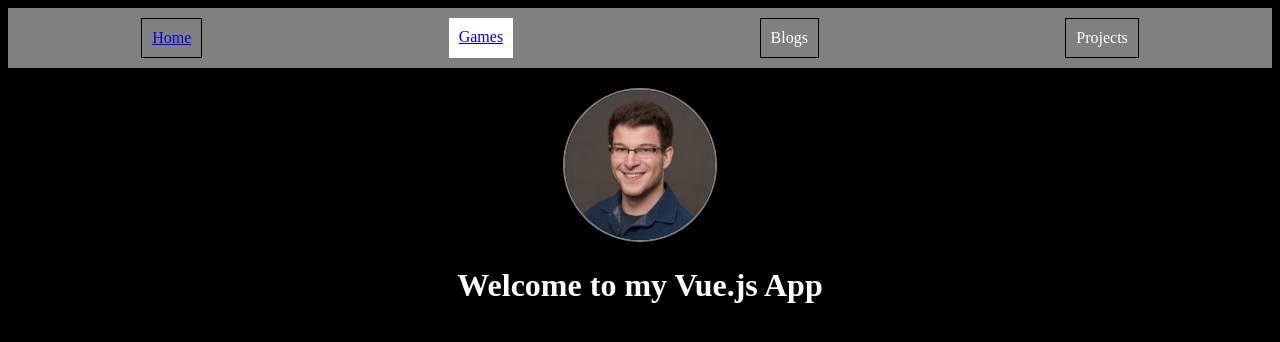
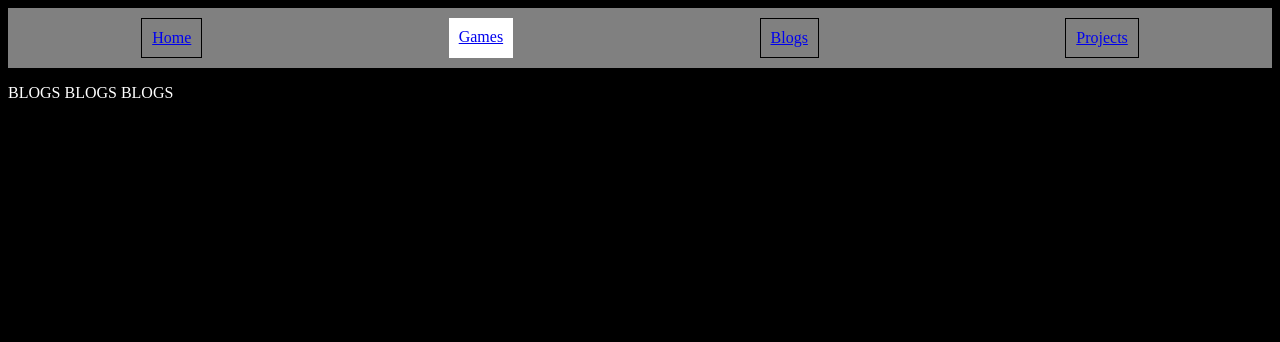
Before and after one commit to connorfrendt/my-projects, a Vue app: page /#/blogs in a window 1280 px wide. Before the commit this address led to /#/. Shown: the top 342 px of the page. Built offline with nearby package versions, Linux system fonts and the light colour scheme.

Commit message:
routed all pages (so far) and able to acces them

```diff
--- a/src/components/header/Header.vue
+++ b/src/components/header/Header.vue
@@ -2,8 +2,8 @@
     <div id="header">
       <RouterLink id="home" to="/">Home</RouterLink>
       <RouterLink id="games" to="/games">Games</RouterLink>
-      <div id="blogs">Blogs</div>
-      <div id="projects">Projects</div>
+      <RouterLink id="blogs" to="/blogs">Blogs</RouterLink>
+      <RouterLink id="projects" to="/projects">Projects</RouterLink>
     </div>
 </template>
 
@@ -25,13 +25,11 @@ export default {
   padding: 10px;
 }
 #games {
-
   padding: 10px;
   background-color: white;
 }
 #games:hover {
   background-color: gray;
-
 }
 
 #blogs {
--- a/src/components/header/blogs/Blogs.vue
+++ b/src/components/header/blogs/Blogs.vue
@@ -1,5 +1,5 @@
 <template>
-
+  <p>BLOGS BLOGS BLOGS</p>
 </template>
 
 <script>
--- a/src/components/header/projects/Projects.vue
+++ b/src/components/header/projects/Projects.vue
@@ -1,5 +1,5 @@
 <template>
-
+  <p>Projects Galore!!!</p>
 </template>
 
 <script>
--- a/src/router.js
+++ b/src/router.js
@@ -1,11 +1,15 @@
 import VueRouter from 'vue-router';
 import Games from './components/header/games/Games.vue';
+import Blogs from './components/header/blogs/Blogs.vue';
+import Projects from './components/header/projects/Projects.vue';
 import Home from './components/home/Home.vue';
 
 export default new VueRouter({
     routes: [
         { path: '/', component: Home },
         { path: '/games', component: Games },
+        { path: '/blogs', component: Blogs },
+        { path: '/projects', component: Projects },
         { path: '*', redirect: '/' }
     ]
 });
```
